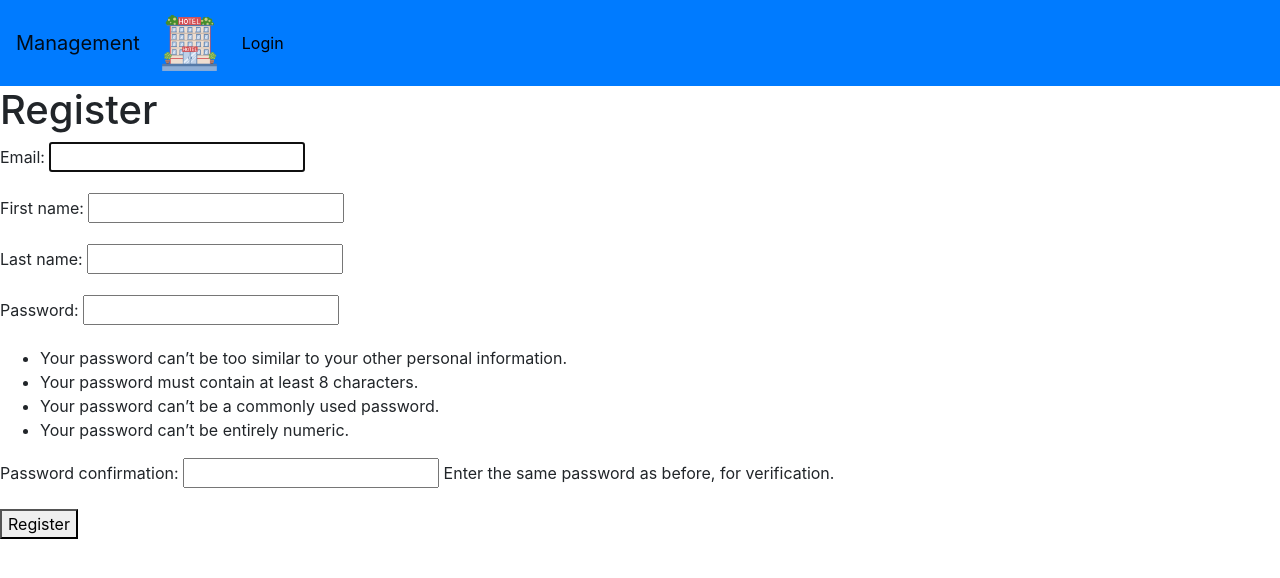
After one commit to Radus1k/Ebooking, a Django app: page /accounts/register/ in a window 1280 px wide. The commit adds this page. Shown: the top 578 px of the page. Run offline with Django 4.2, Linux system fonts and the light colour scheme; parts of the project's set-up code (start-up, migrations or seed data) failed here and were passed over; some libraries are stand-ins or nearby versions.

Commit message:
Basic auth implementation

```diff
--- /dev/null
+++ b/ebooking/accounts/admin.py
@@ -0,0 +1,3 @@
+from django.contrib import admin
+
+# Register your models here.
--- /dev/null
+++ b/ebooking/accounts/apps.py
@@ -0,0 +1,6 @@
+from django.apps import AppConfig
+
+
+class AccountsConfig(AppConfig):
+    default_auto_field = 'django.db.models.BigAutoField'
+    name = 'accounts'
--- /dev/null
+++ b/ebooking/accounts/forms.py
@@ -0,0 +1,15 @@
+from django import forms
+from django.contrib.auth.forms import AuthenticationForm
+
+from django import forms
+from django.contrib.auth.forms import UserCreationForm
+from .models import MyUser
+
+class MyAuthenticationForm(AuthenticationForm):
+    pass
+
+
+class MyUserCreationForm(UserCreationForm):
+    class Meta:
+        model = MyUser
+        fields = ('email', 'first_name', 'last_name', 'password1', 'password2')
--- /dev/null
+++ b/ebooking/accounts/models.py
@@ -0,0 +1,10 @@
+from django.contrib.auth.models import AbstractBaseUser
+from django.db import models
+
+class MyUser(AbstractBaseUser):
+    email = models.EmailField(unique=True)
+    password = models.CharField(max_length=128)
+    first_name = models.CharField(max_length=30)
+    last_name = models.CharField(max_length=30)
+
+    USERNAME_FIELD = 'email'
--- /dev/null
+++ b/ebooking/accounts/tests.py
@@ -0,0 +1,3 @@
+from django.test import TestCase
+
+# Create your tests here.
--- /dev/null
+++ b/ebooking/accounts/urls.py
@@ -0,0 +1,12 @@
+from django.urls import path
+from django.contrib.auth import views as auth_views
+from .views import MyLoginView, register
+
+
+app_name = 'accounts'
+
+urlpatterns = [
+    path('log-in/', MyLoginView.as_view(), name='log_in'),
+    path('log-out/', auth_views.LogoutView.as_view(), name='log_out'),
+    path('register/', register, name='register'),
+]
--- /dev/null
+++ b/ebooking/accounts/views.py
@@ -0,0 +1,37 @@
+from django.contrib.auth import login
+from django.shortcuts import render, redirect
+from .forms import MyUserCreationForm
+from django.contrib.auth.views import LoginView
+from django.urls import reverse_lazy
+from django.http import HttpResponseRedirect
+
+def register(request):
+    if request.method == 'POST':
+        form = MyUserCreationForm(request.POST)
+        if form.is_valid():
+            user = form.save()
+            login(request, user)
+            return redirect('home')
+    else:
+        form = MyUserCreationForm()
+    return render(request, 'registration/register.html', {'form': form})
+
+
+class MyLoginView(LoginView):
+    template_name = 'registration/login.html'
+
+    def get_success_url(self):
+        user = self.request.user
+        if user.is_superuser:
+            # Redirect to the admin page if the user is a superuser
+            return reverse_lazy('admin:index')
+        else:
+            # Otherwise, redirect to the homepage
+            return reverse_lazy('home')
+
+    def form_valid(self, form):
+        # Call the parent implementation to log the user in
+        response = super().form_valid(form)
+
+        # Redirect the user to the appropriate page
+        return HttpResponseRedirect(self.get_success_url())
--- a/ebooking/content/templates/base.html
+++ b/ebooking/content/templates/base.html
@@ -14,12 +14,12 @@
 </title>
 
 
-
 <nav class="navbar navbar-expand-lg navbar-light bg-primary">
   <a class="navbar-brand" href="#">Management </a> <img src="{% static '/images/hotelv2.png' %}" height="70em" width="70em" alt="My image">
   <button class="navbar-toggler" type="button" data-toggle="collapse" data-target="#navbarText" aria-controls="navbarText" aria-expanded="false" aria-label="Toggle navigation">
     <span class="navbar-toggler-icon"></span>
   </button>
+  {% if request.user.is_authenticated %}
     <div class="collapse navbar-collapse" id="navbarText" style="padding-left:2em;">
       <ul class="navbar-nav mr-auto">
         <li class="nav-item active">
@@ -29,8 +29,12 @@
           <a class="nav-link" href="http://localhost:8025/">Mail <span class="sr-only"></span></a>
         </li>
       </ul>
-      <a class="nav-link" style="color:black;" href="#">Login </a>
-
+    {% endif %}
+      {% if not request.user.is_authenticated %}
+        <a class="nav-link" style="color:black;" href="{% url 'accounts:log_in' %}">Login </a>
+      {% else %}
+        Hi<a class="nav-link" style="color:black;" href="{% url 'accounts:log_out' %}">Logout </a>
+      {% endif %}
     </div>
   </nav>
 {% comment %}
@@ -58,4 +62,10 @@
   {% block reservation %}
   {% endblock %}
 
+  {% block login %}
+  {% endblock %}
+
+  {% block register %}
+  {% endblock %}
+
 </body>
--- /dev/null
+++ b/ebooking/content/templates/registration/register.html
@@ -0,0 +1,10 @@
+{% extends 'base.html' %}
+
+{% block register %}
+<h1>Register</h1>
+<form method="post">
+    {% csrf_token %}
+    {{ form.as_p }}
+    <button type="submit">Register</button>
+</form>
+{% endblock %}
--- a/ebooking/ebooking/urls.py
+++ b/ebooking/ebooking/urls.py
@@ -14,11 +14,13 @@ Including another URLconf
     2. Add a URL to urlpatterns:  path('blog/', include('blog.urls'))
 """
 from django.contrib import admin
-from django.urls import path
+from django.urls import path, include
 from hotels.views import *
 from django.conf import settings
 from django.conf.urls.static import static
 from reservation.views import *
+from django.contrib.auth import views as auth_views
+
 
 urlpatterns = [
     path('admin/', admin.site.urls),
@@ -26,6 +28,7 @@ urlpatterns = [
     path('home', index, name="home"),
     path('rentrooms/<int:hotel_id>/', rent_rooms, name="rentrooms"),
     path('reservation/<int:room_id>/', reservation_view, name='reservation'),
+    path('accounts/', include('accounts.urls')),
 ]
 
 if settings.DEBUG:
--- a/ebooking/hotels/views.py
+++ b/ebooking/hotels/views.py
@@ -1,9 +1,12 @@
 from django.shortcuts import render, redirect
 from django.http import HttpResponse, HttpResponseForbidden
 from hotels.models import Hotel, HotelRoom
+from django.urls import reverse_lazy
 
 
 def index(request):
+    if not request.user.is_authenticated:
+        return redirect(reverse_lazy('accounts:log_in'))
     all_hotel_objs = Hotel.objects.all()
     context = {"all_hotels": all_hotel_objs}
     return render(request, "home.html", context=context)
```
Also changed, not shown: ebooking/content/templates/registration/login.html (added, +11 -0 lines), ebooking/ebooking/settings.py (+20 -19 lines), ebooking/accounts/__init__.py (added), ebooking/accounts/migrations/__init__.py (added). Lines whose indentation alone changed are shown as unchanged.
